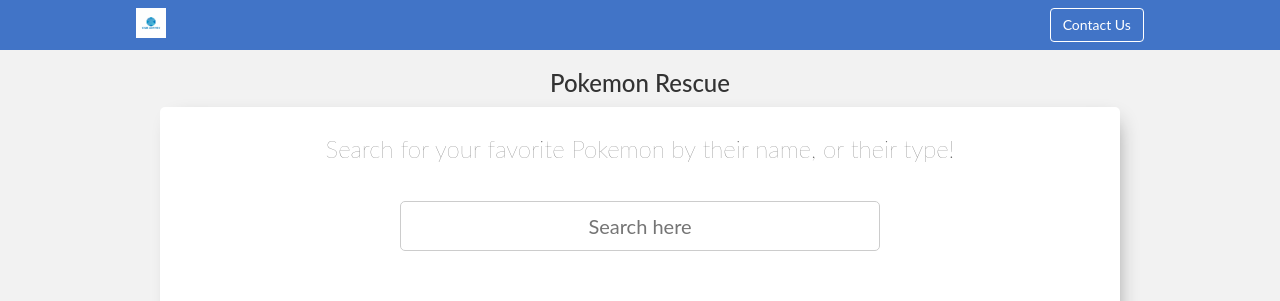
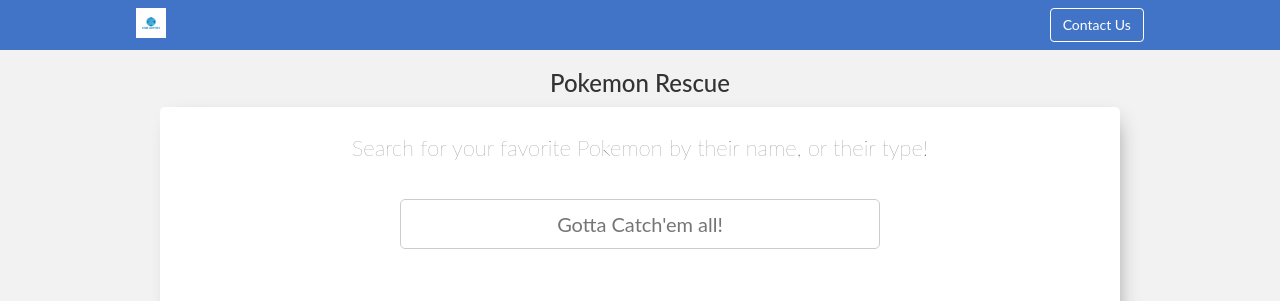
Before and after one commit to Alkarin/rescue-angular, an Angular app: page / in a window 1280 px wide. Shown: the top 301 px of the page. Built offline with nearby package versions, Linux system fonts and the light colour scheme.

Commit message:
Gotta Catch'em All! text as placeholder

```diff
--- a/src/app/app.component.html
+++ b/src/app/app.component.html
@@ -4,7 +4,7 @@
 
 <div class="container">
   <h2 id="container-title">Search for your favorite Pokemon by their name, or their type!</h2>
-    <input id="search-bar" placeholder="Search here" (keyup)="searchTerm$.next($event.target.value)">
+    <input id="search-bar" placeholder="Gotta Catch'em all!" (keyup)="searchTerm$.next($event.target.value)">
 
   <div id="search-results">
     <div class="search-result" *ngFor="let key of results">
--- a/src/styles.css
+++ b/src/styles.css
@@ -87,7 +87,6 @@
   margin: auto;
   margin-bottom: 5%;
   background-color: #FFF;
-//box-shadow: 8px 8px 20px 0px #888888;
   box-shadow: 6px 6px 20px -10px #888888;
   height: 100%;
   padding: 0px;
@@ -103,13 +102,6 @@
   font-size: 24px;
 }
 
-#app-title h2 {
-  font-size: 15px;
-  font-weight: 200;
-  color: #333333;
-  margin-top: 0px;
-}
-
 .row {
   width: 100%;
   margin: auto;
@@ -122,7 +114,7 @@
 #container-title {
   text-align: center;
   margin-top: 3%;
-  font-size: 24px;
+  font-size: 22px;
   font-weight: 200;
   color: #616161;
 }
@@ -135,8 +127,6 @@
   border: 1px solid #ccc;
   border-radius: 5px;
   padding: 10px;
-
-
 }
 
 #search-results {
@@ -154,7 +144,6 @@
   padding: 5px;
   border: 0px solid #4174C7;
   border-top: 0px;
-  border-radius: 0px;
 }
 
 .search-result:hover {
```
